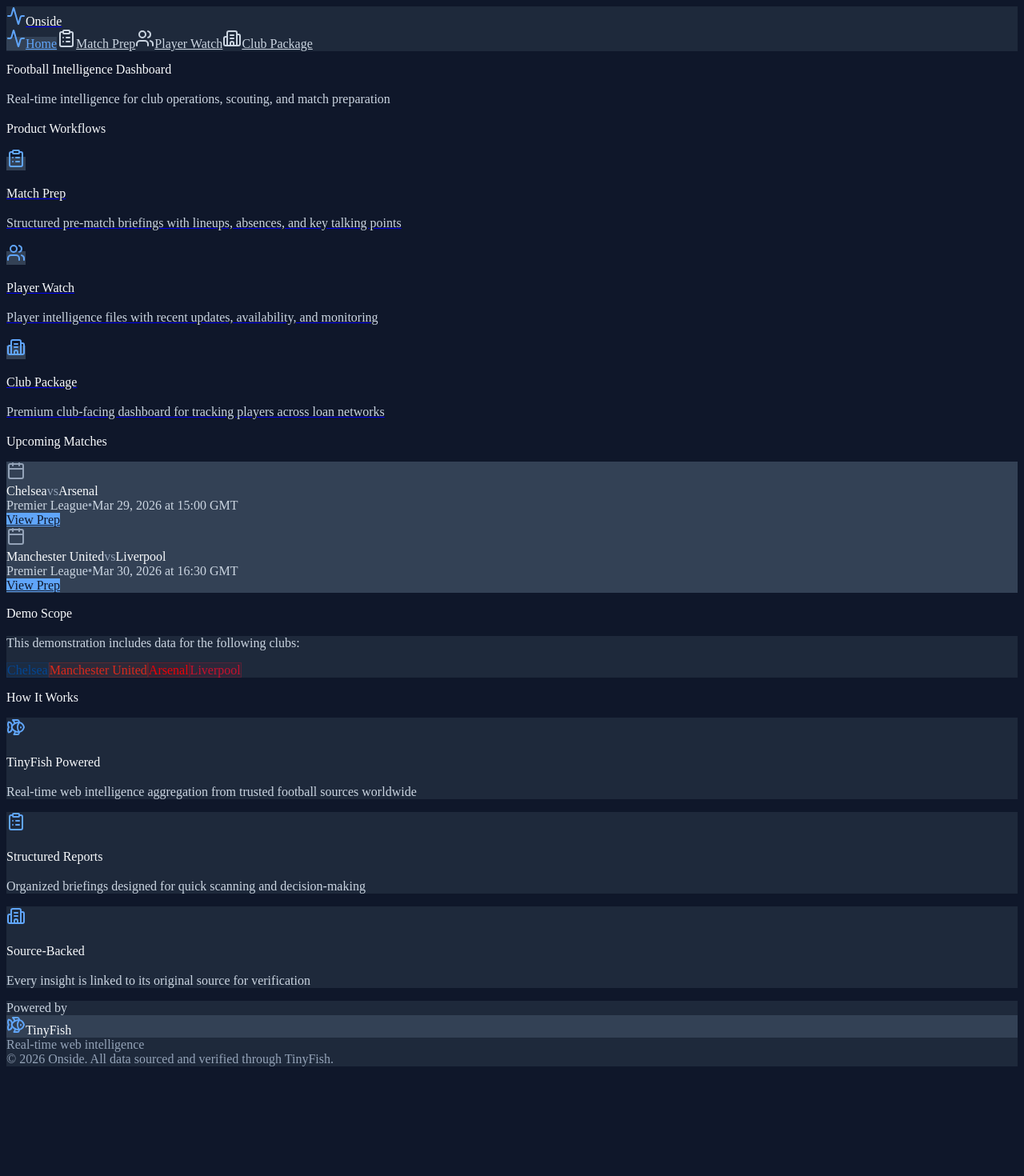
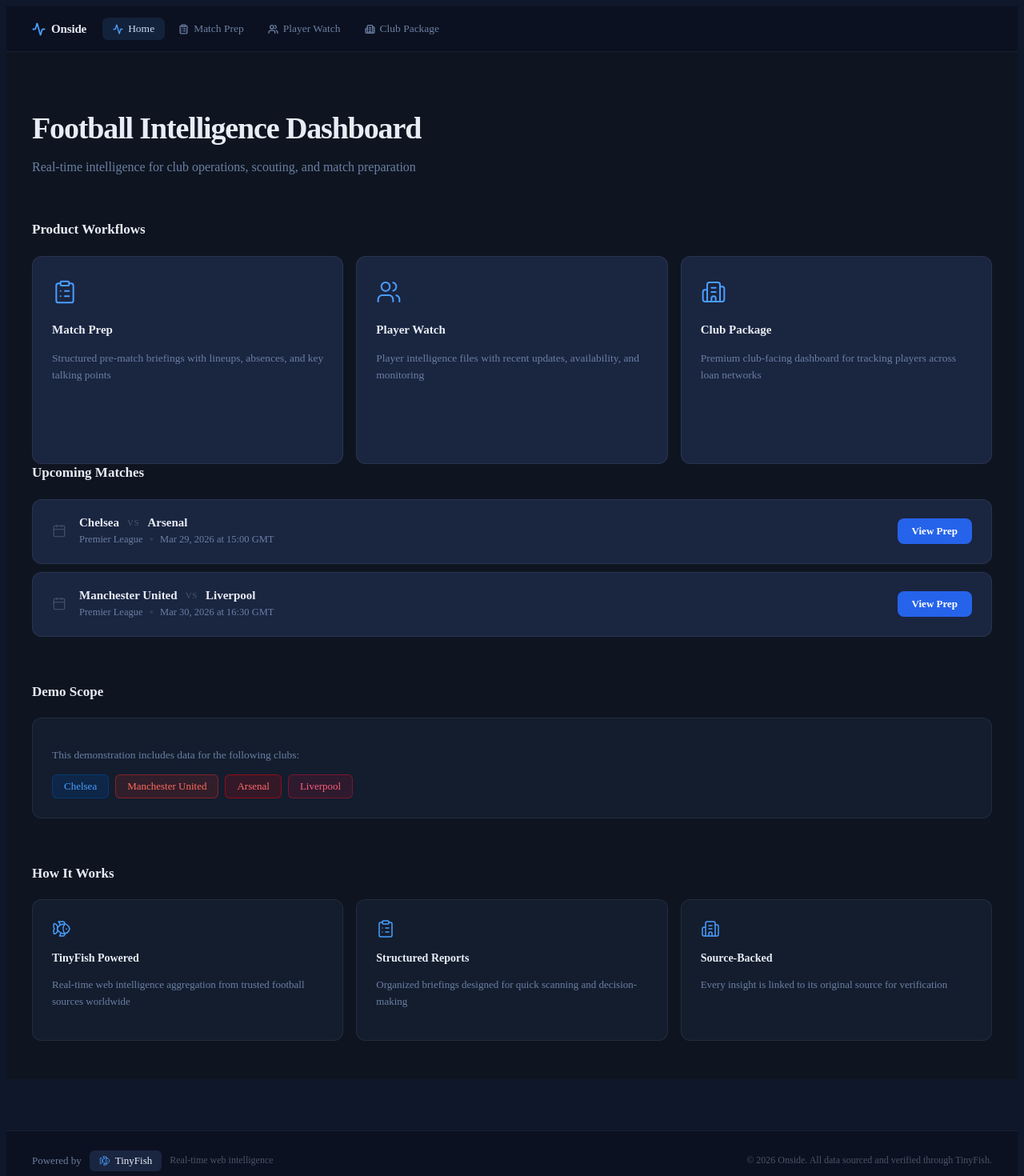
Before and after one commit to FerdiHS/onside, a Next.js app in the folder apps/frontend/: page / in a window 1280 px wide. Shown: the top 1470 px of the page at 80% size. Before the commit the page ends 1341 px from the top, so only its background shows below. Built offline with nearby package versions, Linux system fonts and the light colour scheme.

Commit message:
Fix Home Page bug

```diff
--- a/apps/frontend/src/app/components/ClubBadge.tsx
+++ b/apps/frontend/src/app/components/ClubBadge.tsx
@@ -1,34 +1,39 @@
 interface ClubBadgeProps {
   club: string;
-  size?: 'sm' | 'md';
+  size?: 'sm' | 'md' | 'lg';
 }
 
-export function ClubBadge({ club, size = 'sm' }: ClubBadgeProps) {
-  const getClubColor = (clubName: string) => {
-    const colors: Record<string, string> = {
-      'Chelsea': '#034694',
-      'Manchester United': '#DA291C',
-      'Arsenal': '#EF0107',
-      'Liverpool': '#C8102E',
-      'Manchester City': '#6CABDD',
-      'Tottenham': '#132257',
-    };
-    return colors[clubName] || 'var(--accent-blue)';
-  };
+const CLUB_COLORS: Record<string, { bg: string; border: string; text: string }> = {
+  'Chelsea':           { bg: 'rgba(3,70,148,0.25)',   border: 'rgba(3,70,148,0.6)',   text: '#4a9eff' },
+  'Arsenal':           { bg: 'rgba(239,1,7,0.15)',    border: 'rgba(239,1,7,0.5)',    text: '#ff6b6b' },
+  'Liverpool':         { bg: 'rgba(200,16,46,0.15)',  border: 'rgba(200,16,46,0.5)',  text: '#ff5c7a' },
+  'Manchester United': { bg: 'rgba(218,41,28,0.15)',  border: 'rgba(218,41,28,0.5)',  text: '#ff6b5b' },
+  'Manchester City':   { bg: 'rgba(108,171,221,0.15)',border: 'rgba(108,171,221,0.5)',text: '#6cabdd' },
+  'Tottenham':         { bg: 'rgba(255,255,255,0.08)',border: 'rgba(255,255,255,0.2)',text: '#e0e0e0' },
+  'Newcastle':         { bg: 'rgba(255,255,255,0.08)',border: 'rgba(255,255,255,0.2)',text: '#e0e0e0' },
+  'Aston Villa':       { bg: 'rgba(149,28,100,0.15)', border: 'rgba(149,28,100,0.5)', text: '#d17abf' },
+  'Brighton':          { bg: 'rgba(0,87,184,0.2)',    border: 'rgba(0,87,184,0.5)',   text: '#4a9eff' },
+  'West Ham':          { bg: 'rgba(122,38,58,0.2)',   border: 'rgba(122,38,58,0.5)',  text: '#e07a8a' },
+};
 
-  const clubColor = getClubColor(club);
-  const padding = size === 'sm' ? 'px-2 py-0.5' : 'px-3 py-1';
-  const fontSize = size === 'sm' ? 'text-xs' : 'text-sm';
+const DEFAULT = { bg: 'rgba(74,158,255,0.1)', border: 'rgba(74,158,255,0.2)', text: '#93b4d8' };
+
+export function ClubBadge({ club, size = 'md' }: ClubBadgeProps) {
+  const colors = CLUB_COLORS[club] ?? DEFAULT;
+  const padding = size === 'sm' ? '4px 10px' : size === 'lg' ? '8px 18px' : '6px 14px';
+  const fontSize = size === 'sm' ? '12px' : size === 'lg' ? '15px' : '13px';
 
   return (
-    <span
-      className={`inline-flex items-center ${padding} ${fontSize} rounded font-medium`}
-      style={{
-        backgroundColor: `${clubColor}15`,
-        color: clubColor,
-        border: `1px solid ${clubColor}40`,
-      }}
-    >
+    <span style={{
+      padding,
+      fontSize,
+      fontWeight: 500,
+      borderRadius: '6px',
+      color: colors.text,
+      backgroundColor: colors.bg,
+      border: `1px solid ${colors.border}`,
+      display: 'inline-block',
+    }}>
       {club}
     </span>
   );
--- a/apps/frontend/src/app/components/Footer.tsx
+++ b/apps/frontend/src/app/components/Footer.tsx
@@ -2,27 +2,37 @@
 
 export function Footer() {
   return (
-    <footer className="border-t mt-16" style={{ borderColor: 'var(--bg-border)', backgroundColor: 'var(--bg-surface)' }}>
-      <div className="max-w-7xl mx-auto px-4 sm:px-6 lg:px-8 py-8">
-        <div className="flex flex-col md:flex-row items-center justify-between gap-4">
-          <div className="flex items-center gap-2">
-            <span className="text-sm" style={{ color: 'var(--text-secondary)' }}>
-              Powered by
-            </span>
-            <div className="flex items-center gap-2 px-3 py-1.5 rounded" style={{ backgroundColor: 'var(--bg-card)' }}>
-              <Fish className="w-4 h-4" style={{ color: 'var(--accent-blue)' }} />
-              <span className="text-sm font-medium" style={{ color: 'var(--text-primary)' }}>
-                TinyFish
-              </span>
-            </div>
-            <span className="text-xs" style={{ color: 'var(--text-muted)' }}>
-              Real-time web intelligence
-            </span>
+    <footer style={{
+      borderTop: '1px solid rgba(255,255,255,0.06)',
+      backgroundColor: '#0b1120',
+      marginTop: '64px',
+    }}>
+      <div style={{
+        maxWidth: '1200px',
+        margin: '0 auto',
+        padding: '24px 32px',
+        display: 'flex',
+        alignItems: 'center',
+        justifyContent: 'space-between',
+      }}>
+        <div style={{ display: 'flex', alignItems: 'center', gap: '10px' }}>
+          <span style={{ fontSize: '13px', color: '#6b7fa3' }}>Powered by</span>
+          <div style={{
+            display: 'flex',
+            alignItems: 'center',
+            gap: '6px',
+            padding: '5px 12px',
+            borderRadius: '6px',
+            backgroundColor: '#1a2540',
+          }}>
+            <Fish size={14} color="#4a9eff" strokeWidth={1.5} />
+            <span style={{ fontSize: '13px', fontWeight: 500, color: '#e8edf5' }}>TinyFish</span>
           </div>
+          <span style={{ fontSize: '12px', color: '#4a5568' }}>Real-time web intelligence</span>
+        </div>
 
-          <div className="text-xs" style={{ color: 'var(--text-muted)' }}>
-            © 2026 Onside. All data sourced and verified through TinyFish.
-          </div>
+        <div style={{ fontSize: '12px', color: '#4a5568' }}>
+          © 2026 Onside. All data sourced and verified through TinyFish.
         </div>
       </div>
     </footer>
--- a/apps/frontend/src/app/components/Navigation.tsx
+++ b/apps/frontend/src/app/components/Navigation.tsx
@@ -1,11 +1,8 @@
-'use client'
+'use client';
 
 import Link from 'next/link';
 import { usePathname } from 'next/navigation';
 import { Activity, ClipboardList, Users, Building2 } from 'lucide-react';
-
-export function Navigation() {
-  const pathname = usePathname()
 
 const navItems = [
   { path: '/', label: 'Home', icon: Activity },
@@ -14,42 +11,54 @@
   { path: '/club-package', label: 'Club Package', icon: Building2 },
 ];
 
+export function Navigation() {
+  const pathname = usePathname();
+
   return (
-    <nav className="border-b" style={{ borderColor: 'var(--bg-border)', backgroundColor: 'var(--bg-surface)' }}>
-      <div className="max-w-7xl mx-auto px-4 sm:px-6 lg:px-8">
-        <div className="flex items-center justify-between h-16">
-          <div className="flex items-center gap-8">
-            <Link href="/" className="flex items-center gap-2">
-              <Activity className="w-6 h-6" style={{ color: 'var(--accent-blue)' }} />
-              <span className="font-semibold" style={{ color: 'var(--text-primary)' }}>
+    <nav style={{
+      backgroundColor: '#0b1120',
+      borderBottom: '1px solid rgba(255,255,255,0.06)',
+      height: '56px',
+      display: 'flex',
+      alignItems: 'center',
+      padding: '0 32px',
+      gap: '4px',
+    }}>
+      {/* Brand */}
+      <Link href="/" style={{
+        display: 'flex',
+        alignItems: 'center',
+        gap: '7px',
+        textDecoration: 'none',
+        marginRight: '16px',
+      }}>
+        <Activity size={17} color="#4a9eff" strokeWidth={2.5} />
+        <span style={{ color: '#e8edf5', fontWeight: 700, fontSize: '15px', letterSpacing: '-0.01em' }}>
           Onside
         </span>
       </Link>
 
-            <div className="flex gap-1">
-              {navItems.map((item) => {
-                const Icon = item.icon;
-                const isActive = pathname === item.path;
-
+      {/* Nav links */}
+      {navItems.map(({ path, label, icon: Icon }) => {
+        const isActive = pathname === path;
         return (
-                  <Link
-                    key={item.path}
-                    href={item.path}
-                    className="flex items-center gap-2 px-4 py-2 rounded transition-colors"
-                    style={{
-                      color: isActive ? 'var(--accent-blue)' : 'var(--text-secondary)',
-                      backgroundColor: isActive ? 'var(--bg-card)' : 'transparent',
-                    }}
-                  >
-                    <Icon className="w-4 h-4" />
-                    <span className="text-sm">{item.label}</span>
+          <Link key={path} href={path} style={{
+            display: 'flex',
+            alignItems: 'center',
+            gap: '6px',
+            padding: '6px 13px',
+            borderRadius: '7px',
+            fontSize: '13.5px',
+            fontWeight: isActive ? 500 : 400,
+            textDecoration: 'none',
+            color: isActive ? '#c8d8f0' : '#6b7fa3',
+            backgroundColor: isActive ? 'rgba(74,158,255,0.12)' : 'transparent',
+          }}>
+            <Icon size={13} color={isActive ? '#4a9eff' : '#6b7fa3'} strokeWidth={2.5} />
+            {label}
           </Link>
         );
       })}
-            </div>
-          </div>
-        </div>
-      </div>
     </nav>
   );
 }
--- a/apps/frontend/src/app/pages/HomePage.tsx
+++ b/apps/frontend/src/app/pages/HomePage.tsx
@@ -1,174 +1,136 @@
-import Link  from 'next/link';
-import { ClipboardList, Users, Building2, Calendar, TrendingUp, Fish } from 'lucide-react';
+'use client';
+
+import Link from 'next/link';
+import { ClipboardList, Users, Building2, Calendar, Fish, Activity } from 'lucide-react';
 import { ClubBadge } from '../components/ClubBadge';
-import { TinyFishBadge }  from '../components/TinyFishBadge';
 
-export function Home() {
 const upcomingMatches = [
-    {
-      home: 'Chelsea',
-      away: 'Arsenal',
-      competition: 'Premier League',
-      date: 'Mar 29, 2026',
-      time: '15:00 GMT',
-    },
-    {
-      home: 'Manchester United',
-      away: 'Liverpool',
-      competition: 'Premier League',
-      date: 'Mar 30, 2026',
-      time: '16:30 GMT',
-    },
+  { home: 'Chelsea', away: 'Arsenal', competition: 'Premier League', date: 'Mar 29, 2026', time: '15:00 GMT' },
+  { home: 'Manchester United', away: 'Liverpool', competition: 'Premier League', date: 'Mar 30, 2026', time: '16:30 GMT' },
+];
+
+const workflows = [
+  { href: '/match-prep', icon: ClipboardList, title: 'Match Prep', description: 'Structured pre-match briefings with lineups, absences, and key talking points' },
+  { href: '/player-watch', icon: Users, title: 'Player Watch', description: 'Player intelligence files with recent updates, availability, and monitoring' },
+  { href: '/club-package', icon: Building2, title: 'Club Package', description: 'Premium club-facing dashboard for tracking players across loan networks' },
+];
+
+const howItWorks = [
+  { icon: Fish, title: 'TinyFish Powered', description: 'Real-time web intelligence aggregation from trusted football sources worldwide' },
+  { icon: ClipboardList, title: 'Structured Reports', description: 'Organized briefings designed for quick scanning and decision-making' },
+  { icon: Building2, title: 'Source-Backed', description: 'Every insight is linked to its original source for verification' },
 ];
 
 const demoClubs = ['Chelsea', 'Manchester United', 'Arsenal', 'Liverpool'];
 
+export function Home() {
   return (
-    <div className="min-h-screen" style={{ backgroundColor: 'var(--bg-page)' }}>
-      <div className="max-w-7xl mx-auto px-4 sm:px-6 lg:px-8 py-12">
-        {/* Hero Section */}
-        <div className="mb-16">
-          <div className="max-w-3xl">
-            <h1 className="text-4xl font-semibold mb-4" style={{ color: 'var(--text-primary)' }}>
+    <div style={{ minHeight: '100vh', backgroundColor: '#0e1521' }}>
+      <div style={{ maxWidth: '1200px', margin: '0 auto', padding: '48px 32px' }}>
+
+        {/* Hero */}
+        <div style={{ marginBottom: '56px' }}>
+          <h1 style={{ fontSize: '38px', fontWeight: 700, color: '#e8edf5', letterSpacing: '-0.03em', marginBottom: '12px', lineHeight: 1.2 }}>
             Football Intelligence Dashboard
           </h1>
-            <p className="text-lg" style={{ color: 'var(--text-secondary)' }}>
+          <p style={{ fontSize: '16px', color: '#6b7fa3' }}>
             Real-time intelligence for club operations, scouting, and match preparation
           </p>
         </div>
-        </div>
 
-        {/* Primary Entry Cards */}
-        <div className="mb-16">
-          <h2 className="text-xl font-semibold mb-6" style={{ color: 'var(--text-primary)' }}>
+        {/* Product Workflows */}
+        <div style={{ marginBottom: '56px' }}>
+          <h2 style={{ fontSize: '17px', fontWeight: 600, color: '#e8edf5', marginBottom: '20px' }}>
             Product Workflows
           </h2>
-          <div className="grid grid-cols-1 md:grid-cols-3 gap-6">
-            <Link
-              href="/match-prep"
-              className="rounded-lg p-6 border transition-all hover:scale-[1.02]"
+          <div style={{ display: 'grid', gridTemplateColumns: 'repeat(3, 1fr)', gap: '16px' }}>
+            {workflows.map(({ href, icon: Icon, title, description }) => (
+              <Link key={href} href={href} style={{ textDecoration: 'none' }}>
+                <div
                   style={{
-                backgroundColor: 'var(--bg-card)',
-                borderColor: 'var(--bg-border)',
+                    backgroundColor: '#1a2540',
+                    border: '1px solid rgba(255,255,255,0.07)',
+                    borderRadius: '12px',
+                    padding: '28px 24px',
+                    height: '100%',
+                    cursor: 'pointer',
+                    transition: 'border-color 0.15s ease',
                   }}
+                  onMouseEnter={e => (e.currentTarget.style.borderColor = 'rgba(74,158,255,0.35)')}
+                  onMouseLeave={e => (e.currentTarget.style.borderColor = 'rgba(255,255,255,0.07)')}
                 >
-              <ClipboardList className="w-8 h-8 mb-4" style={{ color: 'var(--accent-blue)' }} />
-              <h3 className="text-lg font-semibold mb-2" style={{ color: 'var(--text-primary)' }}>
-                Match Prep
-              </h3>
-              <p className="text-sm" style={{ color: 'var(--text-secondary)' }}>
-                Structured pre-match briefings with lineups, absences, and key talking points
-              </p>
+                  <Icon size={32} color="#4a9eff" strokeWidth={1.5} style={{ display: 'block', marginBottom: '20px' }} />
+                  <h3 style={{ fontSize: '15px', fontWeight: 600, color: '#e8edf5', marginBottom: '10px' }}>{title}</h3>
+                  <p style={{ fontSize: '13.5px', color: '#6b7fa3', lineHeight: 1.6 }}>{description}</p>
+                </div>
               </Link>
-
-            <Link
-              href="/player-watch"
-              className="rounded-lg p-6 border transition-all hover:scale-[1.02]"
-              style={{
-                backgroundColor: 'var(--bg-card)',
-                borderColor: 'var(--bg-border)',
-              }}
-            >
-              <Users className="w-8 h-8 mb-4" style={{ color: 'var(--accent-blue)' }} />
-              <h3 className="text-lg font-semibold mb-2" style={{ color: 'var(--text-primary)' }}>
-                Player Watch
-              </h3>
-              <p className="text-sm" style={{ color: 'var(--text-secondary)' }}>
-                Player intelligence files with recent updates, availability, and monitoring
-              </p>
-            </Link>
-
-            <Link
-              href="/club-package"
-              className="rounded-lg p-6 border transition-all hover:scale-[1.02]"
-              style={{
-                backgroundColor: 'var(--bg-card)',
-                borderColor: 'var(--bg-border)',
-              }}
-            >
-              <Building2 className="w-8 h-8 mb-4" style={{ color: 'var(--accent-blue)' }} />
-              <h3 className="text-lg font-semibold mb-2" style={{ color: 'var(--text-primary)' }}>
-                Club Package
-              </h3>
-              <p className="text-sm" style={{ color: 'var(--text-secondary)' }}>
-                Premium club-facing dashboard for tracking players across loan networks
-              </p>
-            </Link>
+            ))}
           </div>
         </div>
 
         {/* Upcoming Matches */}
-        <div className="mb-16">
-          <h2 className="text-xl font-semibold mb-6" style={{ color: 'var(--text-primary)' }}>
+        <div style={{ marginBottom: '56px' }}>
+          <h2 style={{ fontSize: '17px', fontWeight: 600, color: '#e8edf5', marginBottom: '20px' }}>
             Upcoming Matches
           </h2>
-          <div className="space-y-4">
-            {upcomingMatches.map((match, index) => (
-              <div
-                key={index}
-                className="rounded-lg p-5 border"
-                style={{
-                  backgroundColor: 'var(--bg-card)',
-                  borderColor: 'var(--bg-border)',
-                }}
-              >
-                <div className="flex items-center justify-between">
-                  <div className="flex items-center gap-4">
-                    <Calendar className="w-5 h-5" style={{ color: 'var(--text-muted)' }} />
+          <div style={{ display: 'flex', flexDirection: 'column', gap: '10px' }}>
+            {upcomingMatches.map((match, i) => (
+              <div key={i} style={{
+                backgroundColor: '#1a2540',
+                border: '1px solid rgba(255,255,255,0.07)',
+                borderRadius: '12px',
+                padding: '20px 24px',
+                display: 'flex',
+                alignItems: 'center',
+                justifyContent: 'space-between',
+              }}>
+                <div style={{ display: 'flex', alignItems: 'center', gap: '16px' }}>
+                  <Calendar size={18} color="#4a5568" strokeWidth={1.5} />
                   <div>
-                      <div className="flex items-center gap-3 mb-1">
-                        <span className="font-semibold" style={{ color: 'var(--text-primary)' }}>
-                          {match.home}
-                        </span>
-                        <span style={{ color: 'var(--text-muted)' }}>vs</span>
-                        <span className="font-semibold" style={{ color: 'var(--text-primary)' }}>
-                          {match.away}
-                        </span>
+                    <div style={{ display: 'flex', alignItems: 'center', gap: '10px', marginBottom: '4px' }}>
+                      <span style={{ fontWeight: 700, fontSize: '15px', color: '#e8edf5' }}>{match.home}</span>
+                      <span style={{ fontSize: '11px', color: '#4a5568', textTransform: 'uppercase', letterSpacing: '0.06em' }}>vs</span>
+                      <span style={{ fontWeight: 700, fontSize: '15px', color: '#e8edf5' }}>{match.away}</span>
                     </div>
-                      <div className="flex items-center gap-2">
-                        <span className="text-sm" style={{ color: 'var(--text-secondary)' }}>
-                          {match.competition}
-                        </span>
-                        <span style={{ color: 'var(--text-muted)' }}>•</span>
-                        <span className="text-sm" style={{ color: 'var(--text-secondary)' }}>
-                          {match.date} at {match.time}
-                        </span>
+                    <div style={{ display: 'flex', alignItems: 'center', gap: '8px' }}>
+                      <span style={{ fontSize: '12.5px', color: '#6b7fa3' }}>{match.competition}</span>
+                      <span style={{ color: '#2d3a52' }}>•</span>
+                      <span style={{ fontSize: '12.5px', color: '#6b7fa3' }}>{match.date} at {match.time}</span>
                     </div>
                   </div>
                 </div>
-                  <Link
-                    href="/match-prep"
-                    className="px-4 py-2 rounded text-sm font-medium transition-colors"
-                    style={{
-                      backgroundColor: 'var(--accent-blue)',
-                      color: 'var(--bg-page)',
-                    }}
-                  >
+                <Link href="/match-prep" style={{
+                  padding: '8px 18px',
+                  borderRadius: '8px',
+                  fontSize: '13px',
+                  fontWeight: 600,
+                  textDecoration: 'none',
+                  backgroundColor: '#2563eb',
+                  color: '#ffffff',
+                }}>
                   View Prep
                 </Link>
-                </div>
               </div>
             ))}
           </div>
         </div>
 
-        {/* Demo Clubs */}
-        <div className="mb-16">
-          <h2 className="text-xl font-semibold mb-6" style={{ color: 'var(--text-primary)' }}>
+        {/* Demo Scope */}
+        <div style={{ marginBottom: '56px' }}>
+          <h2 style={{ fontSize: '17px', fontWeight: 600, color: '#e8edf5', marginBottom: '20px' }}>
             Demo Scope
           </h2>
-          <div
-            className="rounded-lg p-6 border"
-            style={{
-              backgroundColor: 'var(--bg-surface)',
-              borderColor: 'var(--bg-border)',
-            }}
-          >
-            <p className="text-sm mb-4" style={{ color: 'var(--text-secondary)' }}>
+          <div style={{
+            backgroundColor: '#131d2e',
+            border: '1px solid rgba(255,255,255,0.07)',
+            borderRadius: '12px',
+            padding: '24px',
+          }}>
+            <p style={{ fontSize: '13.5px', color: '#6b7fa3', marginBottom: '16px' }}>
               This demonstration includes data for the following clubs:
             </p>
-            <div className="flex flex-wrap gap-2">
-              {demoClubs.map((club) => (
+            <div style={{ display: 'flex', flexWrap: 'wrap', gap: '8px' }}>
+              {demoClubs.map(club => (
                 <ClubBadge key={club} club={club} size="md" />
               ))}
             </div>
@@ -177,50 +139,25 @@
 
         {/* How It Works */}
         <div>
-          <h2 className="text-xl font-semibold mb-6" style={{ color: 'var(--text-primary)' }}>
+          <h2 style={{ fontSize: '17px', fontWeight: 600, color: '#e8edf5', marginBottom: '20px' }}>
             How It Works
           </h2>
-          <div className="grid grid-cols-1 md:grid-cols-3 gap-6">
-            <div
-              className="rounded-lg p-6"
-              style={{ backgroundColor: 'var(--bg-surface)' }}
-            >
-              <Fish className="w-6 h-6 mb-3" style={{ color: 'var(--accent-blue)' }} />
-              <h3 className="font-semibold mb-2" style={{ color: 'var(--text-primary)' }}>
-                TinyFish Powered
-              </h3>
-              <p className="text-sm" style={{ color: 'var(--text-secondary)' }}>
-                Real-time web intelligence aggregation from trusted football sources worldwide
-              </p>
+          <div style={{ display: 'grid', gridTemplateColumns: 'repeat(3, 1fr)', gap: '16px' }}>
+            {howItWorks.map(({ icon: Icon, title, description }) => (
+              <div key={title} style={{
+                backgroundColor: '#131d2e',
+                border: '1px solid rgba(255,255,255,0.07)',
+                borderRadius: '12px',
+                padding: '24px',
+              }}>
+                <Icon size={24} color="#4a9eff" strokeWidth={1.5} style={{ display: 'block', marginBottom: '14px' }} />
+                <h3 style={{ fontSize: '14px', fontWeight: 600, color: '#e8edf5', marginBottom: '8px' }}>{title}</h3>
+                <p style={{ fontSize: '13px', color: '#6b7fa3', lineHeight: 1.6 }}>{description}</p>
+              </div>
+            ))}
+          </div>
         </div>
 
-            <div
-              className="rounded-lg p-6"
-              style={{ backgroundColor: 'var(--bg-surface)' }}
-            >
-              <ClipboardList className="w-6 h-6 mb-3" style={{ color: 'var(--accent-blue)' }} />
-              <h3 className="font-semibold mb-2" style={{ color: 'var(--text-primary)' }}>
-                Structured Reports
-              </h3>
-              <p className="text-sm" style={{ color: 'var(--text-secondary)' }}>
-                Organized briefings designed for quick scanning and decision-making
-              </p>
-            </div>
-
-            <div
-              className="rounded-lg p-6"
-              style={{ backgroundColor: 'var(--bg-surface)' }}
-            >
-              <Building2 className="w-6 h-6 mb-3" style={{ color: 'var(--accent-blue)' }} />
-              <h3 className="font-semibold mb-2" style={{ color: 'var(--text-primary)' }}>
-                Source-Backed
-              </h3>
-              <p className="text-sm" style={{ color: 'var(--text-secondary)' }}>
-                Every insight is linked to its original source for verification
-              </p>
-            </div>
-          </div>
-        </div>
       </div>
     </div>
   );
```
Lines whose indentation alone changed are shown as unchanged.
